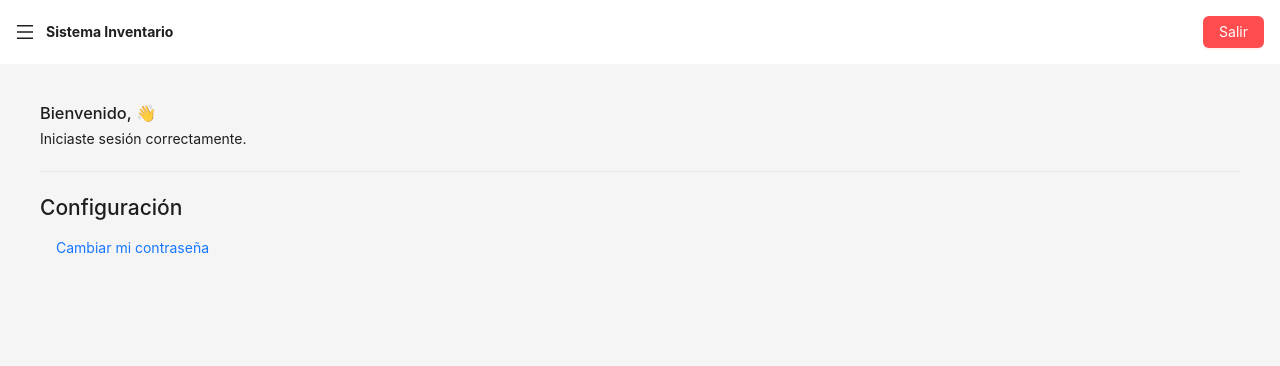
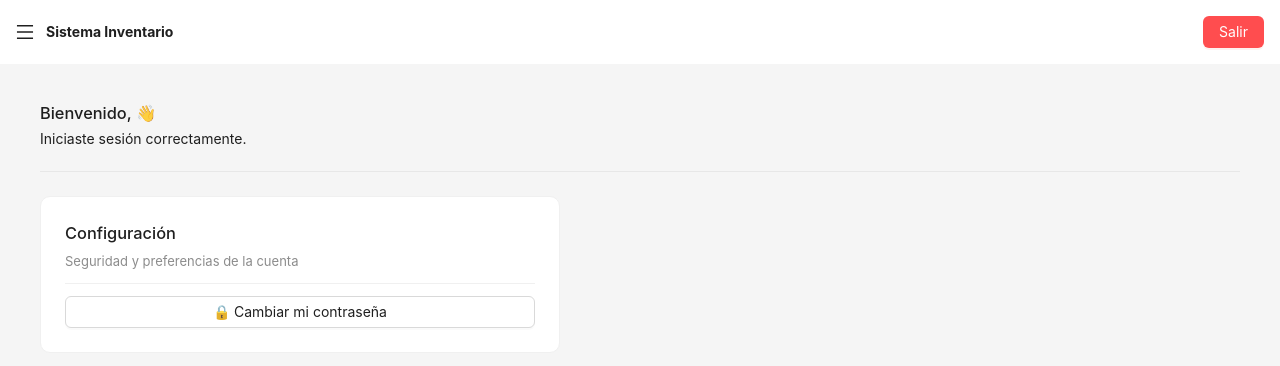
Before and after one commit to Pilli3800/inventario-chatbot-frontend, a Vue app: page /home in a window 1280 px wide. Shown: the top 366 px of the page. Built offline with nearby package versions, Linux system fonts and the light colour scheme; sample sign-in values are in the browser's storage.

Commit message:
[ADD] Se mejora visualmente HomeView

```diff
--- a/src/views/HomeView.vue
+++ b/src/views/HomeView.vue
@@ -28,12 +28,19 @@ const openChangePassword = ref(false)
     <a-divider />
 
     <!-- CONFIGURACIÓN -->
-    <h2 style="margin-bottom: 12px">Configuración</h2>
+    <a-card style="width: 100%; max-width: 520px; border-radius: 10px;">
+      <h3 style="margin-bottom: 4px;">Configuración</h3>
+      <p style="margin: 0; color: #8c8c8c; font-size: 13px;">
+        Seguridad y preferencias de la cuenta
+      </p>
 
-    <!-- Cambiar contraseña -->
-    <a-button type="link" @click="openChangePassword = true">
-      Cambiar mi contraseña
-    </a-button>
+      <a-divider style="margin: 12px 0;" />
+
+      <a-button block style="white-space: normal; height: auto;" @click="openChangePassword = true">
+        🔒 Cambiar mi contraseña
+      </a-button>
+    </a-card>
+
     <!-- Modal -->
     <ChangePasswordModal :open="openChangePassword" @close="openChangePassword = false"
       @success="openChangePassword = false" />
```
